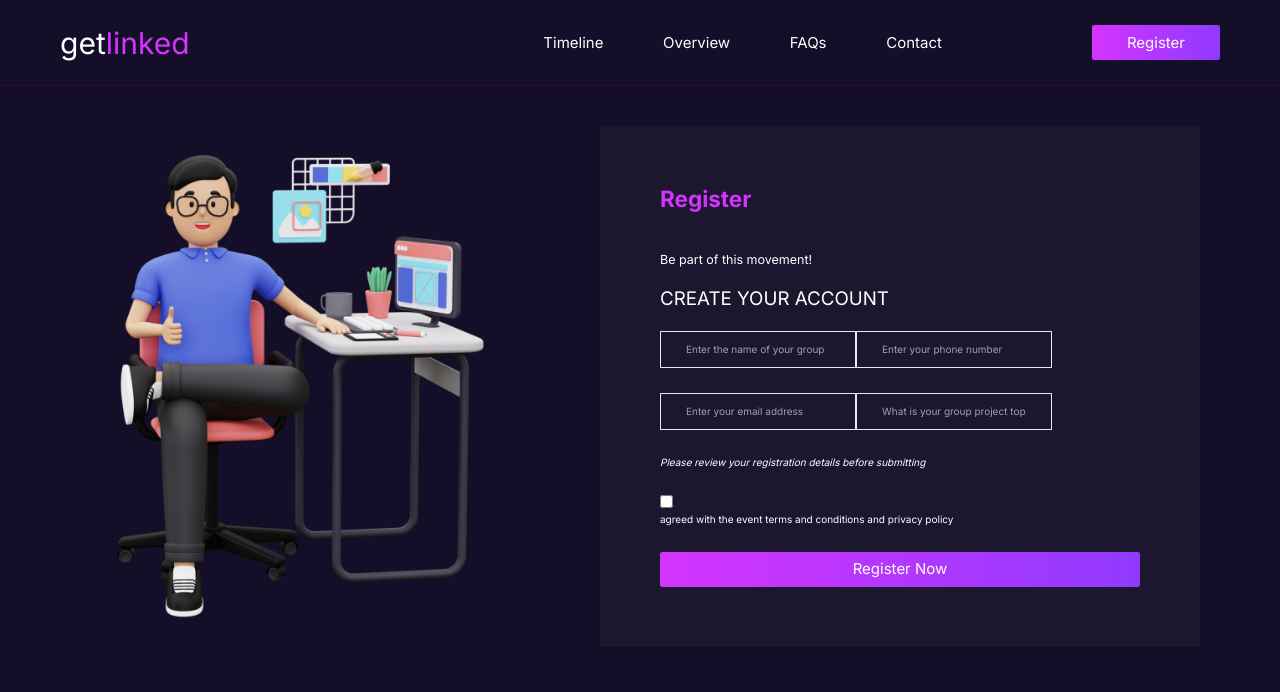
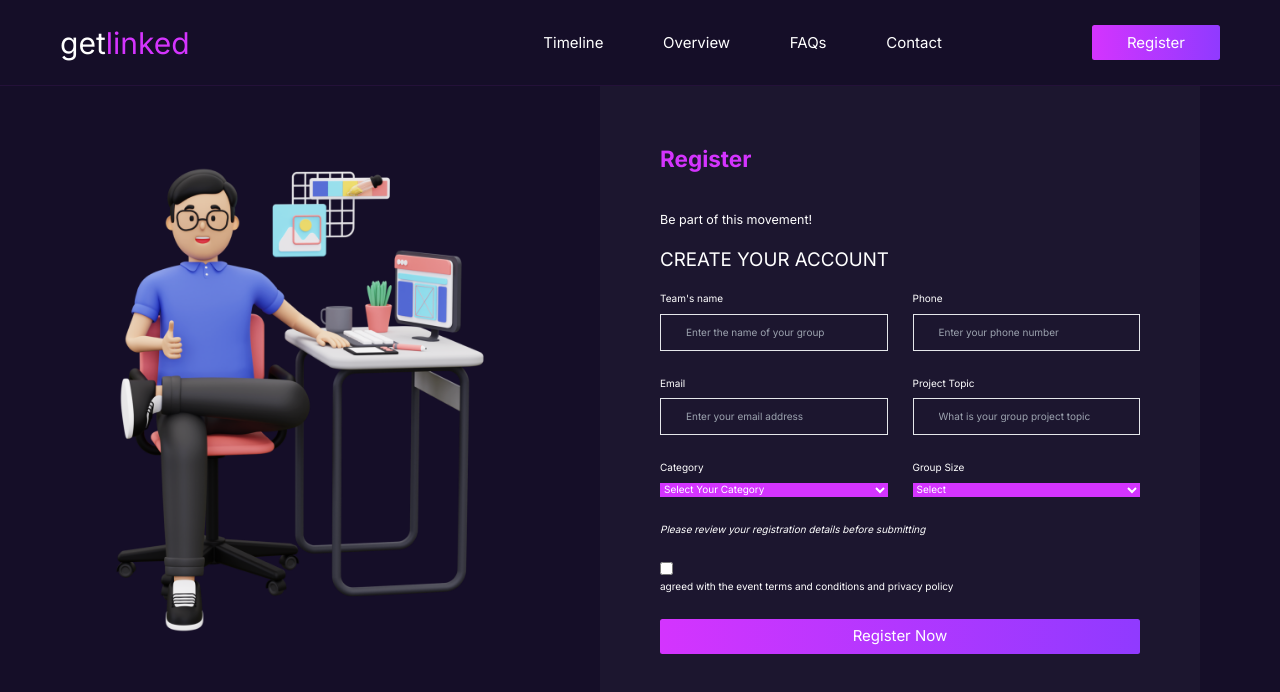
Before and after one commit to Davetech101/getlined-hackathon-1.0, a Next.js app: page /register in a window 1280 px wide. Shown: the top 692 px of the page. Built offline with nearby package versions, Linux system fonts and the light colour scheme.

Commit message:
register

```diff
--- a/app/_components/Register.tsx
+++ b/app/_components/Register.tsx
@@ -2,6 +2,11 @@ import Image from "next/image";
 
 const Register = () => {
   const inputStyles = "px-10 py-4 bg-transparent border";
+  const labelStyles = ""
+  const groupStyles = "flex gap-10"
+  const inputCont = "flex flex-col w-full gap-3"
+  const selectStyles = ""
+
   return (
     <main className="flex items-center justify-between pr-32 rounded-3xl">
       <Image
@@ -20,29 +25,72 @@ const Register = () => {
         <h2 className="text-3xl">CREATE YOUR ACCOUNT</h2>
 
         <form action="" className="flex flex-col mt-8 gap-10">
-          <div className="">
+          <div className={groupStyles}>
+            <div className={inputCont}>
+              <label htmlFor="name">Team&apos;s name</label>
               <input
                 type="text"
                 placeholder="Enter the name of your group"
                 className={inputStyles}
+                id="name"
               />
+            </div>
+            <div className={inputCont}>
+              <label htmlFor="phone">Phone</label>
+
               <input
                 type="number"
                 placeholder="Enter your phone number"
                 className={inputStyles}
+                id="phone"
               />
             </div>
-          <div className="">
+          </div>
+          <div className={groupStyles}>
+            <div className={inputCont}>
+              <label htmlFor="email">Email</label>
               <input
                 type="email"
                 placeholder="Enter your email address"
                 className={inputStyles}
+                id="email"
               />
+            </div>
+            <div className={inputCont}>
+              <label htmlFor="topic">Project Topic</label>
               <input
                 type="text"
                 placeholder="What is your group project topic"
                 className={inputStyles}
+                id="topic"
               />
+            </div>
+          </div>
+
+          <div className={groupStyles}>
+            <div className={inputCont}>
+              <label htmlFor="category">Category</label>
+              <select name="category" id="category" className="bg-pink">
+                <optgroup label="Select Category">
+                  <option value="">Select Your Category</option>
+                  <option value="">option1</option>
+                  <option value="">option1</option>
+                  <option value="">option1</option>
+                </optgroup>
+              </select>
+            </div>
+
+            <div className={inputCont}>
+              <label htmlFor="size">Group Size</label>
+              <select name="size" id="size" className="bg-pink">
+                <optgroup label="Select size">
+                  <option value="">Select</option>
+                  <option value="">option1</option>
+                  <option value="">option1</option>
+                  <option value="">option1</option>
+                </optgroup>
+              </select>
+            </div>
           </div>
           <address>
             Please review your registration details before submitting
```
Lines whose indentation alone changed are shown as unchanged.
